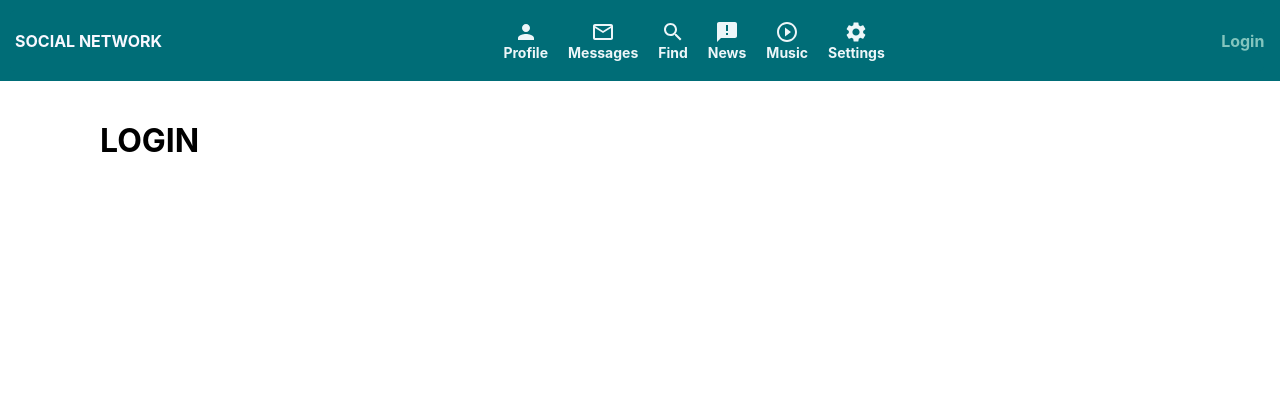
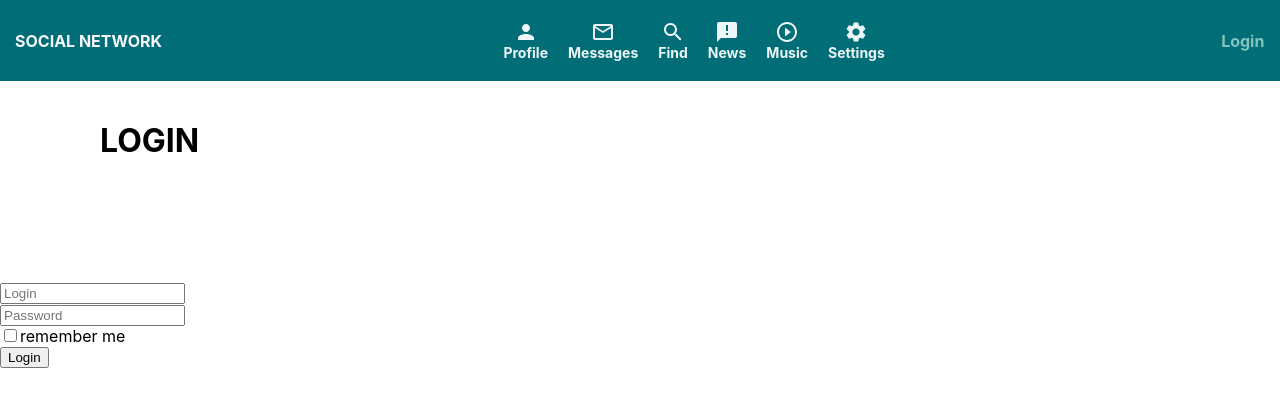
Before and after one commit to OlgaKapskaya/Samurai-way, a React (Create React App) app: page /login in a window 1280 px wide. Shown: the top 406 px of the page. Built offline with nearby package versions, Linux system fonts and the light colour scheme; no server answers.

Commit message:
redux-form введение  (lesson 75)

```diff
--- a/src/BLL/redux-store.ts
+++ b/src/BLL/redux-store.ts
@@ -3,7 +3,8 @@
 import {dialogsReducer} from "./dialogsReducer";
 import {usersReducer} from "./usersReducer";
 import {authReducer} from "./authReducer";
-import thunkMiddleware from "redux-thunk"
+import thunkMiddleware from "redux-thunk";
+import { reducer as formReducer } from "redux-form"
 
 
 
@@ -11,7 +12,8 @@
     profilePage: profileReducer,
     dialogsPage: dialogsReducer,
     usersPage: usersReducer,
-    auth: authReducer
+    auth: authReducer,
+    form: formReducer
 })
 export let store = legacy_createStore(rootReducer, applyMiddleware(thunkMiddleware));
 
--- a/src/components/Login/Login.tsx
+++ b/src/components/Login/Login.tsx
@@ -1,5 +1,50 @@
+import {Field, InjectedFormProps, reduxForm} from "redux-form";
+import {FC} from "react";
+type FormDataType = {
+    login: string
+    password: string
+    rememberMe: boolean
+}
+
 export const Login = () => {
+    const onSubmit = (data: FormDataType) => {
+        console.log(data)
+    }
     return (
-        <h1 style={{padding: '100px'}}> LOGIN </h1>
+        <div>
+            <h1 style={{padding: '100px'}}> LOGIN </h1>
+            <LoginReduxForm onSubmit={onSubmit}/>
+        </div>
     )
 }
+
+const LoginForm: FC<InjectedFormProps<FormDataType>> = (props ) => {
+    const { handleSubmit } = props
+    return (
+        <form onSubmit={handleSubmit}>
+            <div>
+                <Field placeholder='Login'
+                       type='text'
+                       name='login'
+                       component='input'/>
+            </div>
+            <div>
+                <Field placeholder='Password'
+                       type='password'
+                       name='password'
+                       component='input'/>
+            </div>
+            <div>
+                <Field type='checkbox'
+                       component='input'
+                       name='rememberMe'/>
+                remember me
+            </div>
+            <button> Login</button>
+        </form>
+    )
+}
+const LoginReduxForm = reduxForm<FormDataType>({
+    // a unique name for the form
+    form: 'login'
+})(LoginForm)
```
